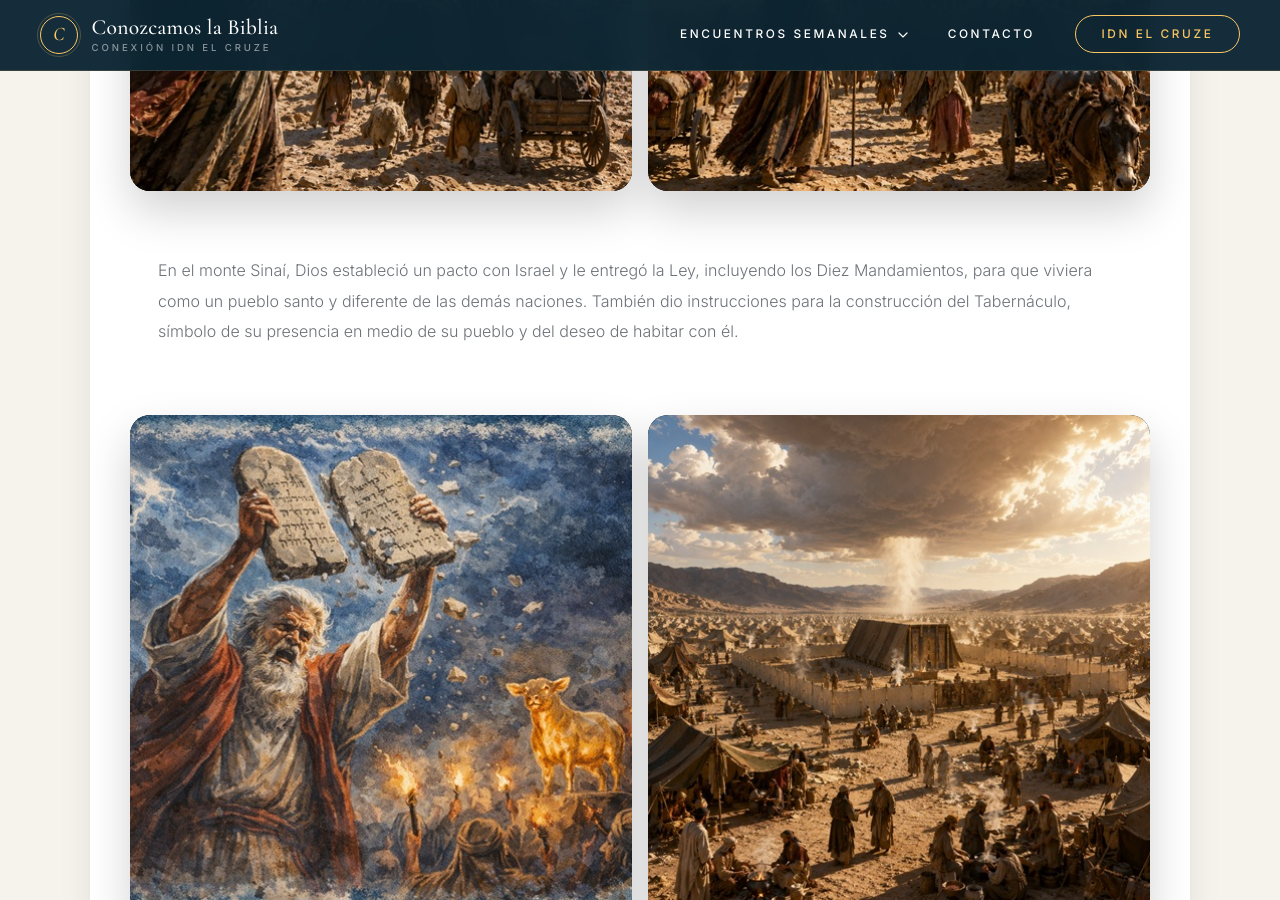
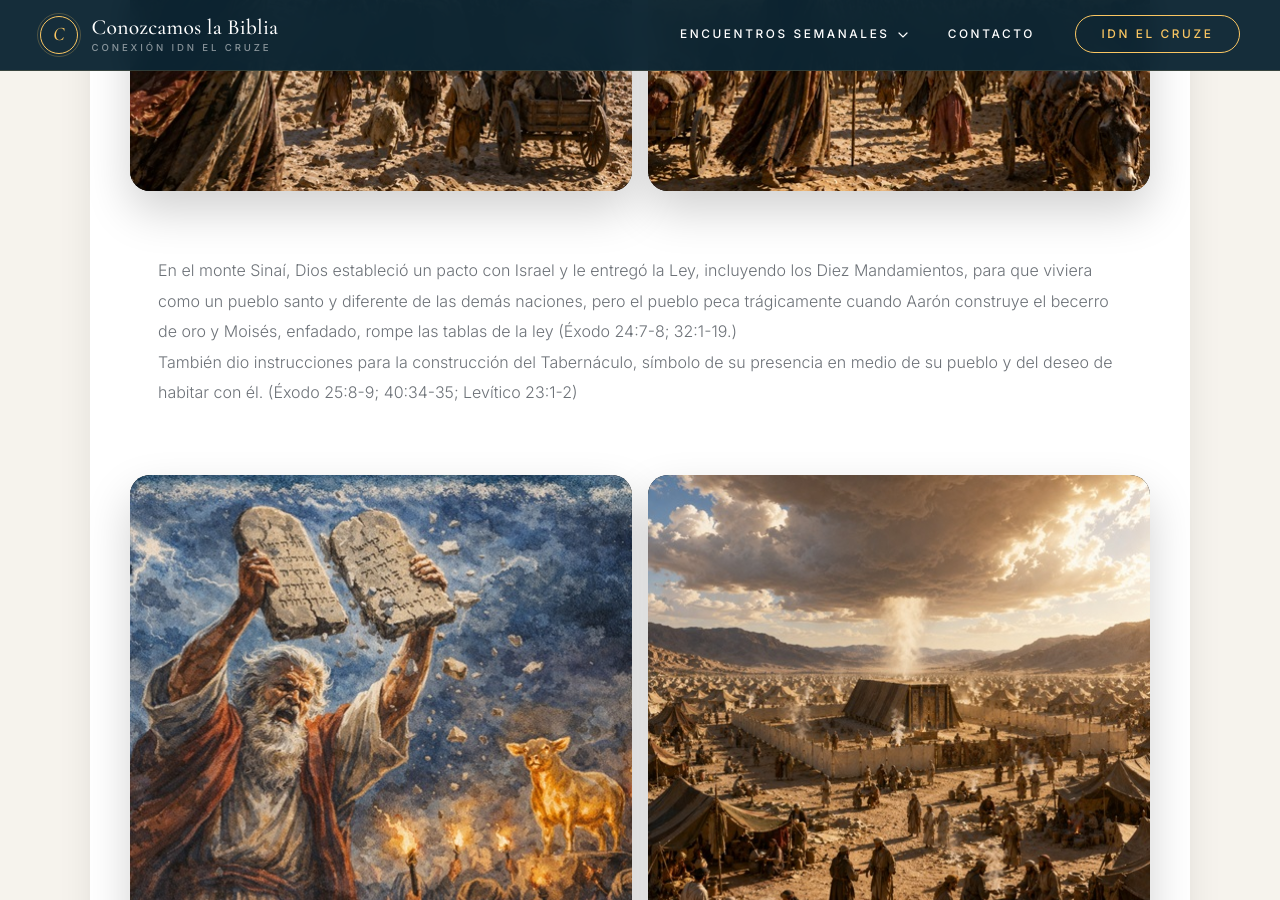
Before and after one commit to iporoma/conozcamoslabiblia, a Jekyll site: the page built from test1.html, in a window 1280 px wide and 900 px high, scrolled down 2960 px. Built offline with Jekyll 4.4.1, drawn with Linux system fonts in a browser that asks for light colours.

Commit message:
Update test1.html

```diff
--- a/test1.html
+++ b/test1.html
@@ -60,7 +60,7 @@ css: encuentros
 </div>
 
         <div class="accordion-content">
-            <p>En el monte Sinaí, Dios estableció un pacto con Israel y le entregó la Ley, incluyendo los Diez Mandamientos, para que viviera como un pueblo santo y diferente de las demás naciones. También dio instrucciones para la construcción del Tabernáculo, símbolo de su presencia en medio de su pueblo y del deseo de habitar con él.</p>
+            <p>En el monte Sinaí, Dios estableció un pacto con Israel y le entregó la Ley, incluyendo los Diez Mandamientos, para que viviera como un pueblo santo y diferente de las demás naciones, pero el pueblo peca trágicamente cuando Aarón construye el becerro de oro y Moisés, enfadado, rompe las tablas de la ley (Éxodo 24:7-8; 32:1-19.)<br>También dio instrucciones para la construcción del Tabernáculo, símbolo de su presencia en medio de su pueblo y del deseo de habitar con él. (Éxodo 25:8-9; 40:34-35; Levítico 23:1-2)</p>
         </div>
 
 <div class="image-row">
```
